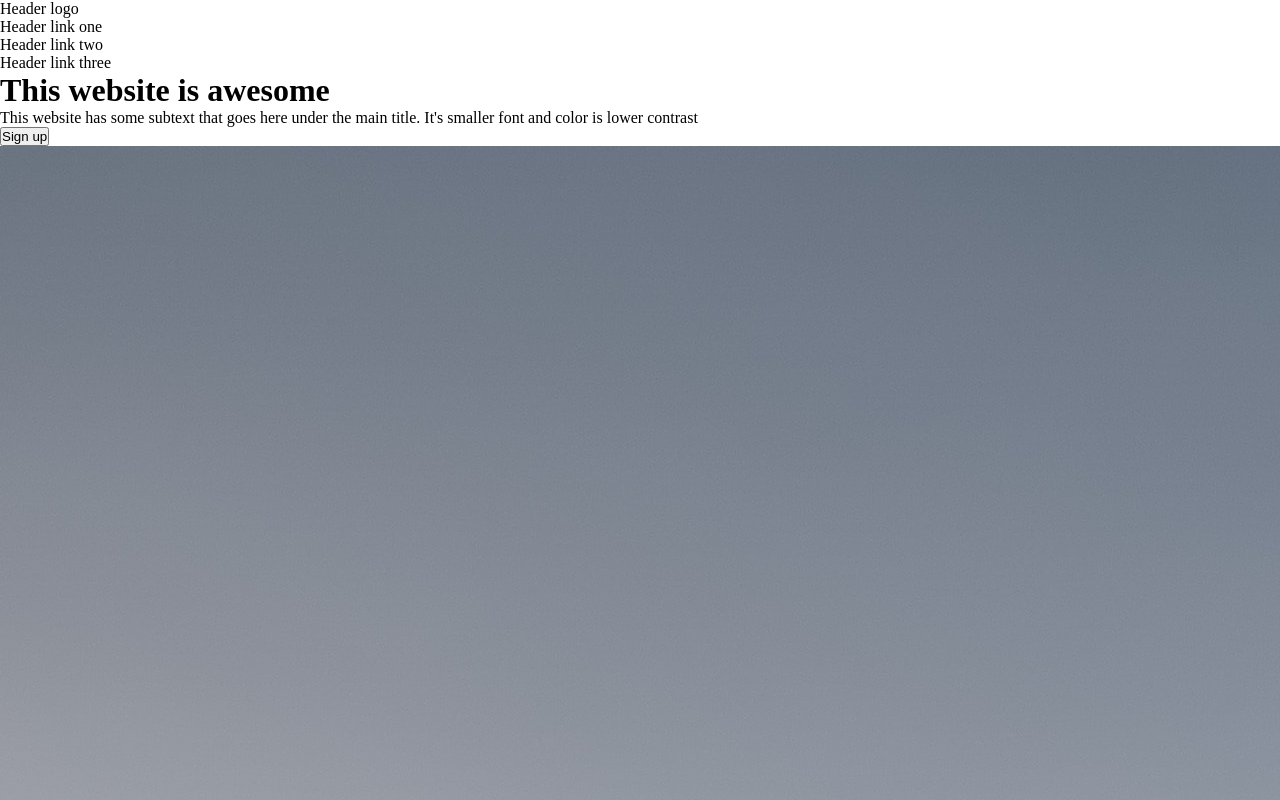
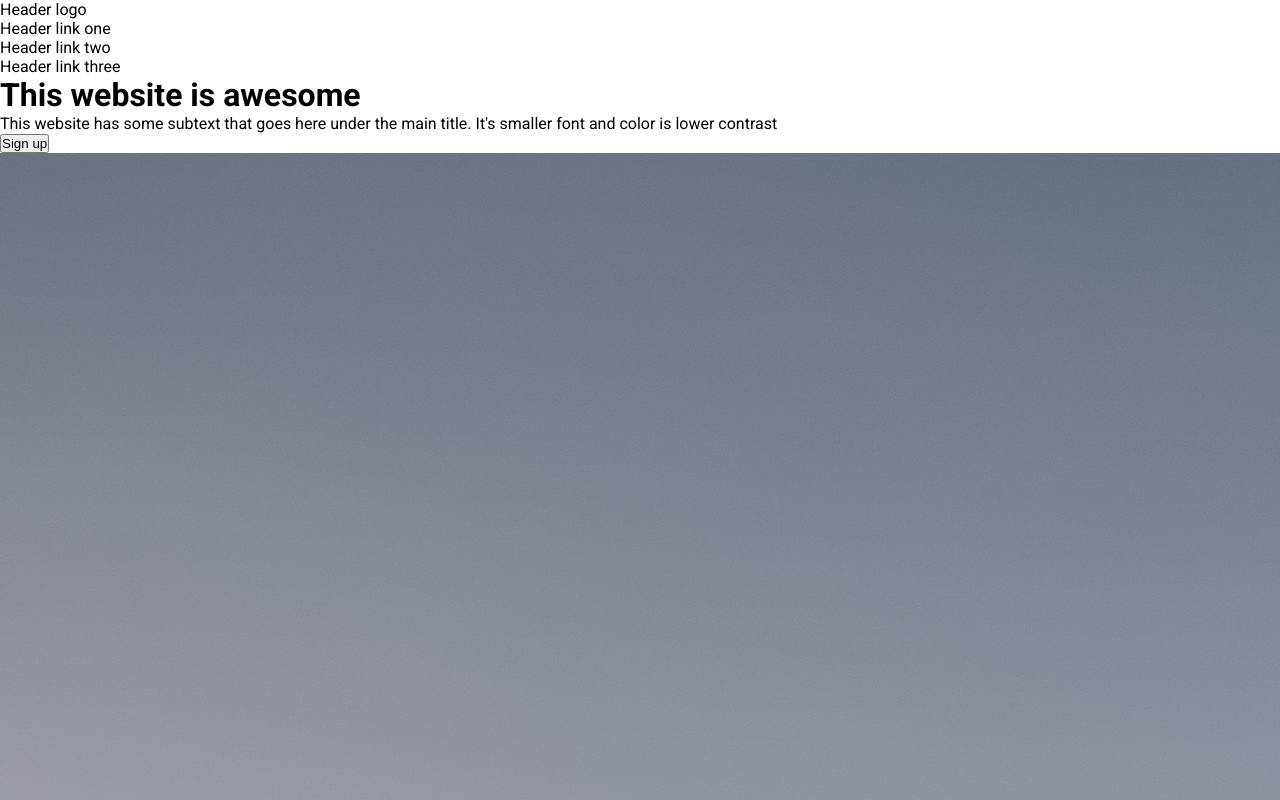
Before and after one commit to wandersonrb-dev/odin-landing-page, a plain HTML site: page index.html in a window 1280 px wide. Shown: the top 800 px of the page. Drawn offline with Linux system fonts and the light colour scheme.

Commit message:
Define Roboto as the font family

```diff
--- a/style.css
+++ b/style.css
@@ -1,5 +1,11 @@
+@import url('https://fonts.googleapis.com/css2?family=Roboto:wght@400;700&display=swap');
+
 * {
   margin: 0;
   padding: 0;
   box-sizing: border-box;
 }
+
+body {
+  font-family: 'Roboto', sans-serif;
+}
```
